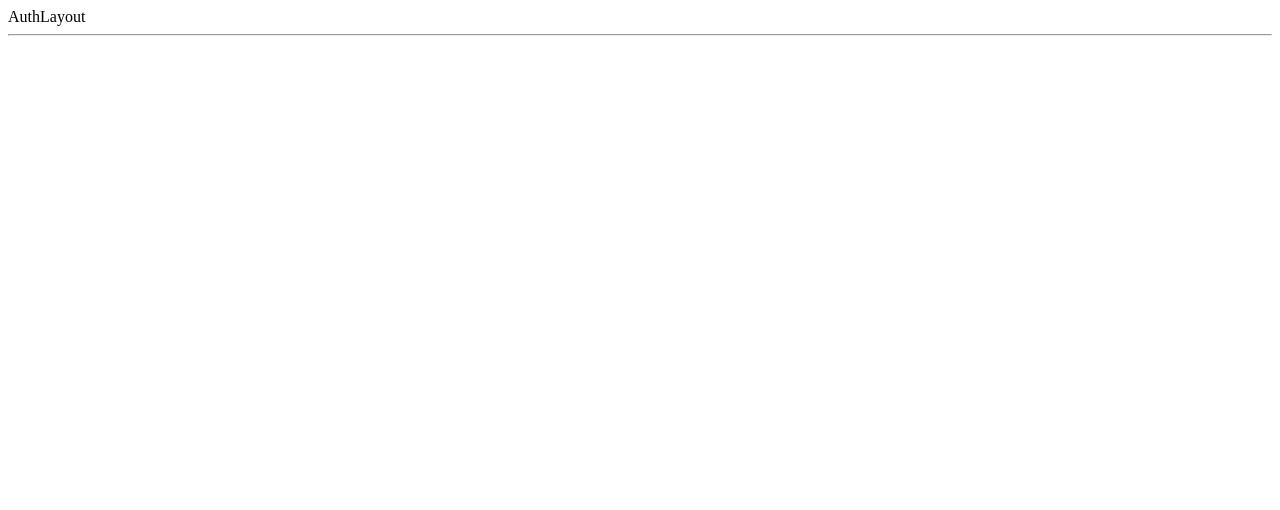
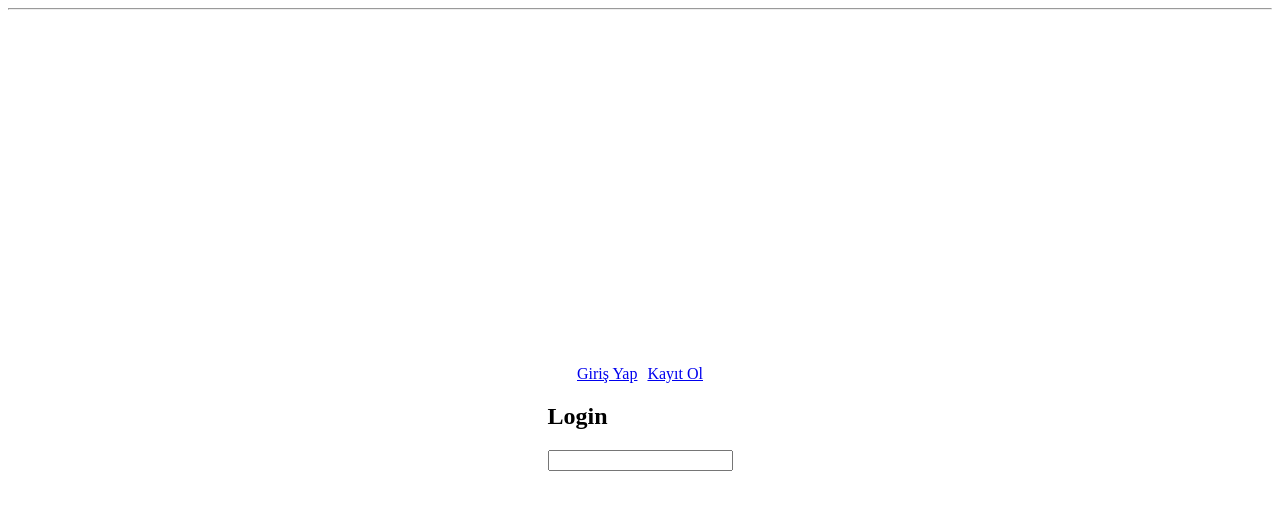
Before and after one commit to yavuzsinan42/Turkcell-React-202, a React (Create React App) app in the folder 5-routing/: page /auth in a window 1280 px wide. Shown: the top 510 px of the page. Built offline with nearby package versions, Linux system fonts and the light colour scheme.

Commit message:
useLayout ile Şablon Oluşturma 2

```diff
--- a/5-routing/src/App.js
+++ b/5-routing/src/App.js
@@ -1,14 +1,15 @@
 
 import './App.css';
 import {BrowserRouter, Routes, Route} from "react-router-dom";
-import Home from './pages/Home';
-import Users from './pages/Users'
-import Contact from './pages/Contact';
+import Home from './pages/Dashboard/Home';
+import Users from './pages/Dashboard/Users'
+import Contact from './pages/Dashboard/Contact';
 
-import UserDetail from './pages/UserDetail'
-import Login from './pages/Login';
-import DashboardLayout from './layouts/DashboardLayout';
-import AuthLayout from './layouts/AuthLayout';
+import UserDetail from './pages/Dashboard/UserDetail'
+import Login from './pages/Auth/Login';
+import DashboardLayout from './layouts/Dashboard';
+import AuthLayout from './layouts/Auth';
+import Register from './pages/Auth/Register';
 function App() {
   return (
     <div >
@@ -22,7 +23,8 @@ function App() {
         <Route path='contact' element={<Contact/>}/>
         </Route>
         <Route path="auth" element={<AuthLayout/>}>
-        <Route index path='login' element={<Login/>}/>
+        <Route index  element={<Login/>}/>
+        <Route  path='register' element={<Register/>}/>
         </Route>
 
 
--- /dev/null
+++ b/5-routing/src/layouts/Auth/index.js
@@ -0,0 +1,21 @@
+import React from 'react'
+import { Link, Outlet } from 'react-router-dom'
+import "./styles.css"
+
+const AuthLayout = () => {
+  return (
+    <div>
+
+        <hr/>
+        <div className='auth-container'>
+        <div className='auth-menu'>
+        <Link to="/auth">Giriş Yap</Link>
+        <Link to="/auth/register">Kayıt Ol</Link>
+      </div>
+                <Outlet/>
+        </div>
+    </div>
+  )
+}
+
+export default AuthLayout
--- /dev/null
+++ b/5-routing/src/layouts/Auth/styles.css
@@ -0,0 +1,11 @@
+.auth-container {
+    display: flex;
+    justify-content: center;
+    align-items: center;
+    height: 100vh;
+    flex-direction: column;
+}
+.auth-menu{
+    display: flex;
+    column-gap: 10px;
+}
--- a/5-routing/src/layouts/AuthLayout.js
+++ /dev/null
@@ -1,15 +0,0 @@
-import React from 'react'
-import { Outlet } from 'react-router-dom'
-
-const AuthLayout = () => {
-  return (
-    <div>AuthLayout
-        <hr/>
-        <div id='content'>
-                <Outlet/>
-        </div>
-    </div>
-  )
-}
-
-export default AuthLayout
--- a/5-routing/src/layouts/DashboardLayout.js
+++ b/5-routing/src/layouts/Dashboard/index.js
@@ -1,6 +1,6 @@
 import React from 'react'
 import { Outlet } from 'react-router-dom'
-import Header from '../components/Header'
+import Header from '../../components/Header'
 
 const DashboardLayout = () => {
   return (
--- /dev/null
+++ b/5-routing/src/pages/Auth/Register.js
@@ -0,0 +1,13 @@
+import React from 'react'
+
+const Register = () => {
+  return (
+    <div>Register
+        <input placeholder='e-mail'/>
+        <input placeholder='password' type={"password"}/>
+
+    </div>
+  )
+}
+
+export default Register
```
Also changed, not shown: 5-routing/src/pages/Auth/Login.js (renamed from 5-routing/src/pages/Login.js), 5-routing/src/pages/Dashboard/Contact.js (renamed from 5-routing/src/pages/Contact.js), 5-routing/src/pages/Dashboard/Home.js (renamed from 5-routing/src/pages/Home.js), 5-routing/src/pages/Dashboard/UserDetail.js (renamed from 5-routing/src/pages/UserDetail.js), 5-routing/src/pages/Dashboard/Users.js (renamed from 5-routing/src/pages/Users.js).
